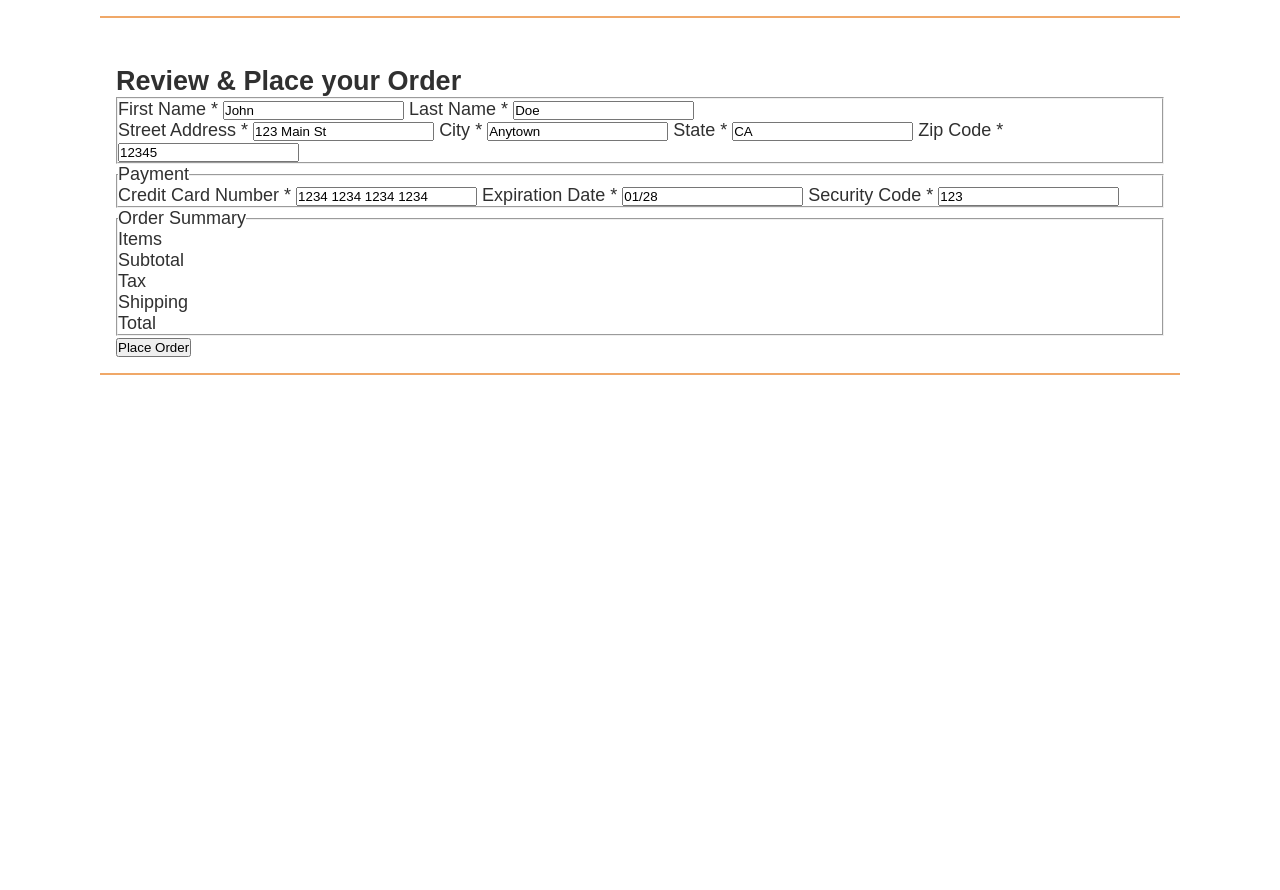
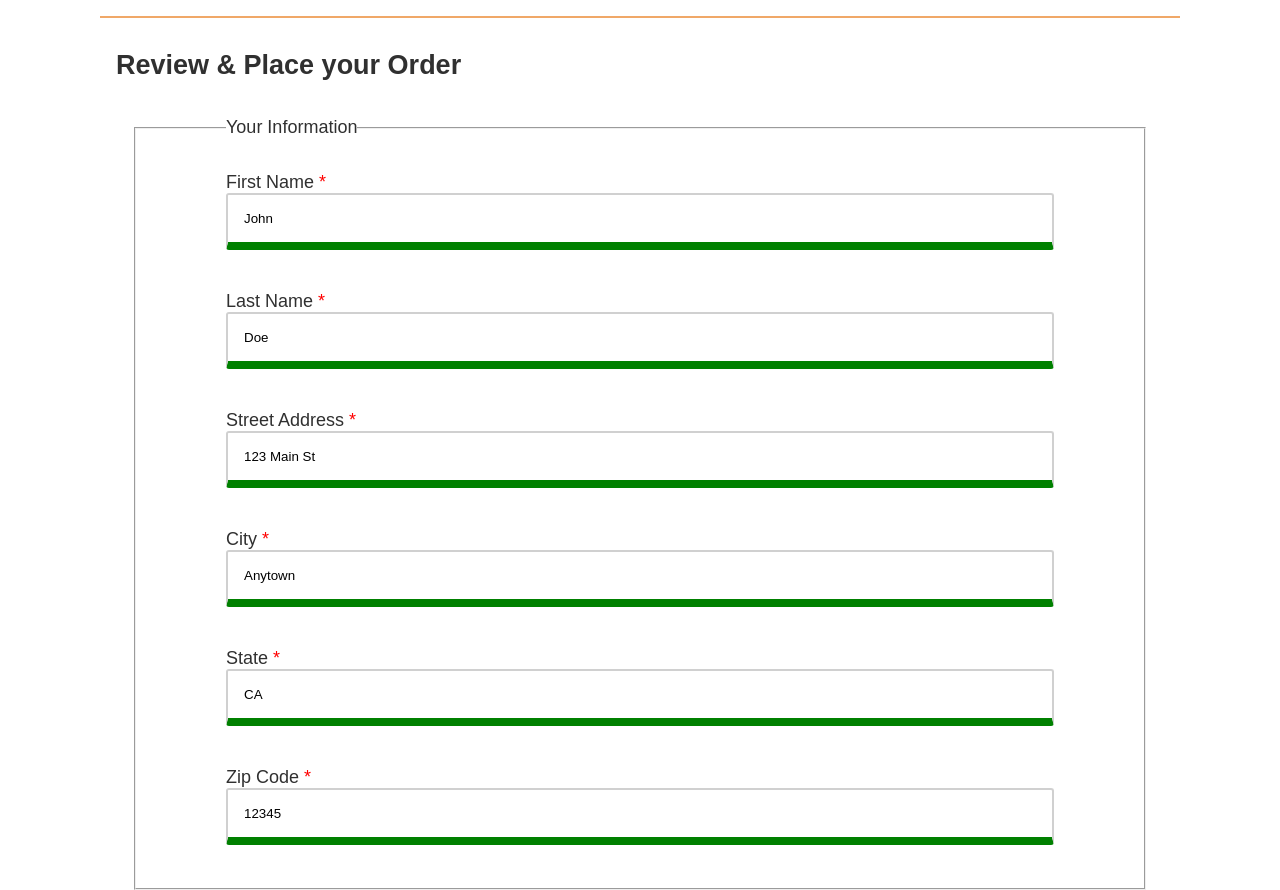
Before and after one commit to gibocode/wdd330, a website: page src/checkout/index.html in a window 1280 px wide. Shown: the top 890 px of the page. Before the commit the page ends 800 px from the top, so only its background shows below. Drawn offline with Linux system fonts and the light colour scheme.

Commit message:
Finished styling the checkout page

```diff
--- a/src/checkout/index.html
+++ b/src/checkout/index.html
@@ -22,7 +22,7 @@
         <form name="checkout" id="checkout-form">
           <input type="hidden" name="orderDate" id="orderDate" />
           <fieldset>
-            <legend></legend>
+            <legend>Your Information</legend>
             <!-- <div class="checkout__name">Customer Information -->
             <div class="checkout__name">
               <label
--- a/src/css/style.css
+++ b/src/css/style.css
@@ -115,7 +115,9 @@ p {
   min-width: 200px;
 }
 
-.search-form button {
+.search-form button,
+.checkout-button,
+#checkoutSubmit {
   background-color: var(--tertiary-color);
   color: white;
   padding: 0.4em 1em;
@@ -126,7 +128,9 @@ p {
   transition: background-color 0.3s ease;
 }
 
-.search-form button:hover {
+.search-form button:hover,
+.checkout-button:hover,
+#checkoutSubmit:hover {
   background-color: var(--secondary-color);
 }
 
@@ -201,6 +205,7 @@ button {
 .alert-list {
   margin-bottom: 1rem;
 }
+
 .alert-list p {
   padding: 0.5rem 1rem;
   margin: 0;
@@ -244,7 +249,7 @@ button {
 }
 
 .products {
-  margin-top: 2rem;
+  margin-top: 1rem;
   padding: 1rem;
 }
 
@@ -444,6 +449,68 @@ button {
   padding: 0 0.5em;
 }
 
+.cart-footer {
+  display: flex;
+  justify-content: space-between;
+  align-items: center;
+  padding: 1em 5em;
+}
+
+.checkout-button {
+  text-decoration: none;
+}
+
+#checkout-form {
+  display: flex;
+  justify-content: center;
+  align-items: center;
+  flex-direction: column;
+  padding: 1em 1em 0 1em;
+}
+
+#checkout-form fieldset {
+  width: 100%;
+  padding: 1em 5em;
+  margin: 1em;
+}
+
+#checkout-form label {
+  display: block;
+  margin-bottom: 0.5em;
+  padding: 1rem 0;
+}
+
+#checkout-form input {
+  width: 100%;
+  padding: 1rem;
+  border-radius: 3px;
+  border: 2px solid var(--light-grey);
+  font-family: Arial, Helvetica, sans-serif;
+}
+
+#checkout-form input:required {
+  border-bottom: 8px solid red;
+}
+
+#checkout-form input:required:valid {
+  border-bottom: 8px solid green;
+}
+
+.required {
+  color: red;
+}
+
+.order__summary {
+  padding: 1em;
+  display: flex;
+  flex-direction: column;
+  gap: 1em;
+}
+
+#checkout-form input[type="submit"] {
+  border: none;
+}
+
 @media screen and (min-width: 500px) {
   body {
     max-width: 1080px;
```
Also changed, not shown: src/js/checkout.js (line endings or trailing spaces).
